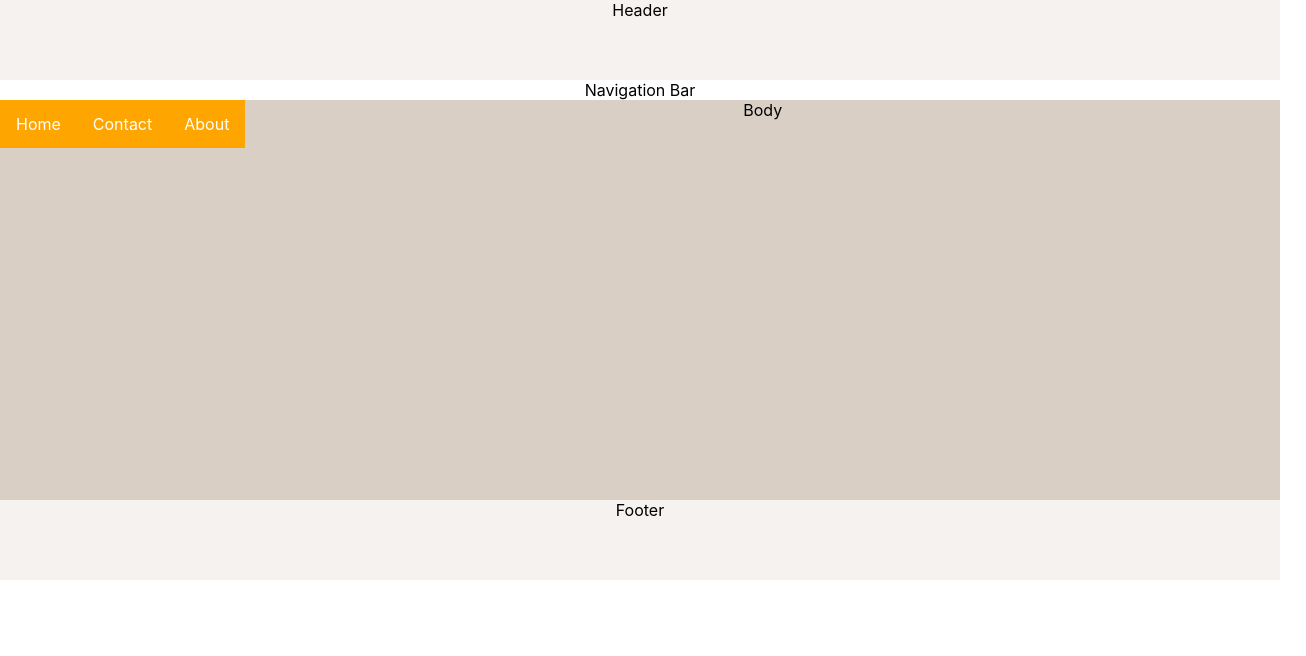
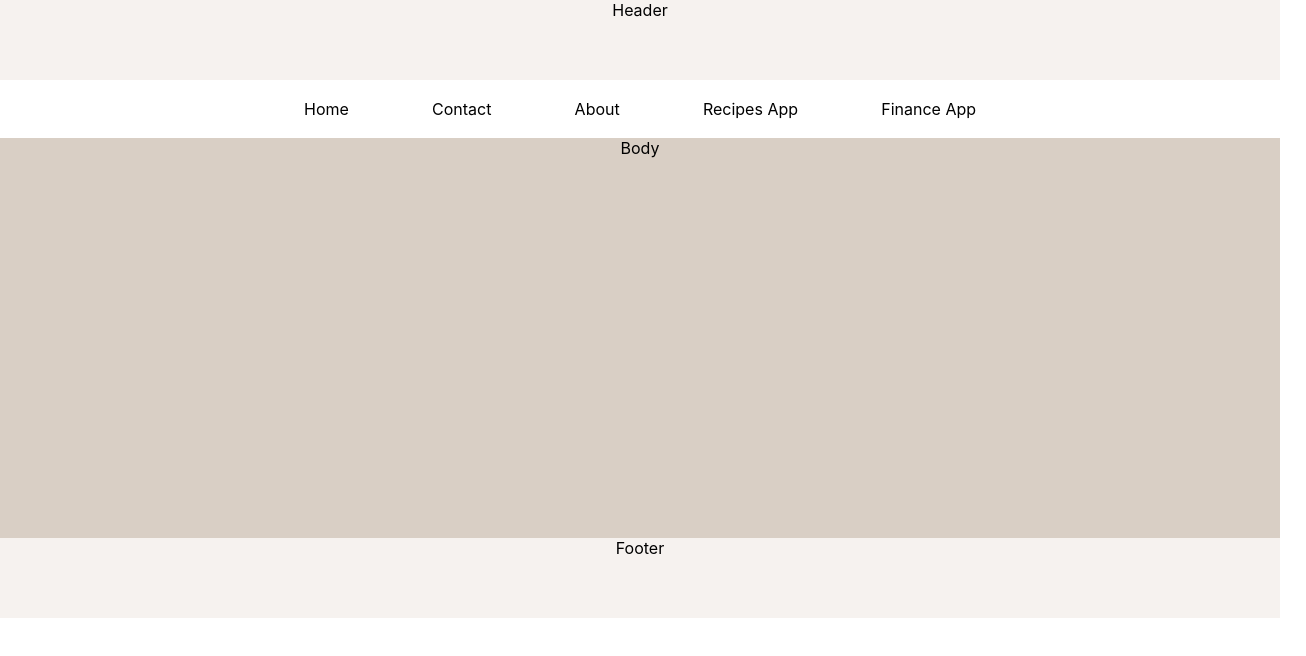
Before and after one commit to griseldasanchez/apps, a React (Create React App) app: page / in a window 1280 px wide. Shown: the top 656 px of the page, 1306 px wide, since content can reach past the window. Built offline with nearby package versions, Linux system fonts and the light colour scheme.

Commit message:
Added initial navigation bar structure and styling

```diff
--- a/src/App.js
+++ b/src/App.js
@@ -9,8 +9,7 @@ function App() {
         Header
       </header>
 
-      <div id="navigation-bar">
-        Navigation Bar
+      <div>
         <NavigationBar />
       </div>
 
--- a/src/components/NavigationBar.css
+++ b/src/components/NavigationBar.css
@@ -1,15 +1,25 @@
-#navigation-bar div {
+#navigation-bar {
   width: 100%;
-  background-color: red;
+  background-color: white;
+  padding: 1%;
+  overflow: hidden;
+  margin: 0.5% 0%;
 }
 
-
-a {
-  float: left;
+#navigation-bar a {
   display: inline;
-  color: white;
+  margin: 2%;
+  color: #000000;
   text-align: center;
   padding: 14px 16px;
   text-decoration: none;
-  background-color: orange;
+  cursor: pointer
 }
+
+#navigation-bar a:first-child {
+  margin-left: 0; /* Remove left margin for the first link */
+}
+
+#navigation-bar a:hover {
+  background-color: #F6F2EF; /* Change the background color on hover */
+}
--- a/src/components/NavigationBar.js
+++ b/src/components/NavigationBar.js
@@ -3,10 +3,12 @@ import "./NavigationBar.css";
 
 export default function NavigationBar() {
   return (
-   <div>
+   <div id="navigation-bar">
       <a href="#home">Home</a>
       <a href="#contact">Contact</a>
       <a href="#about">About</a>
+      <a href="#recipes-app">Recipes App</a>
+      <a href="#finance-app">Finance App</a>
    </div>
   )
 }
```
